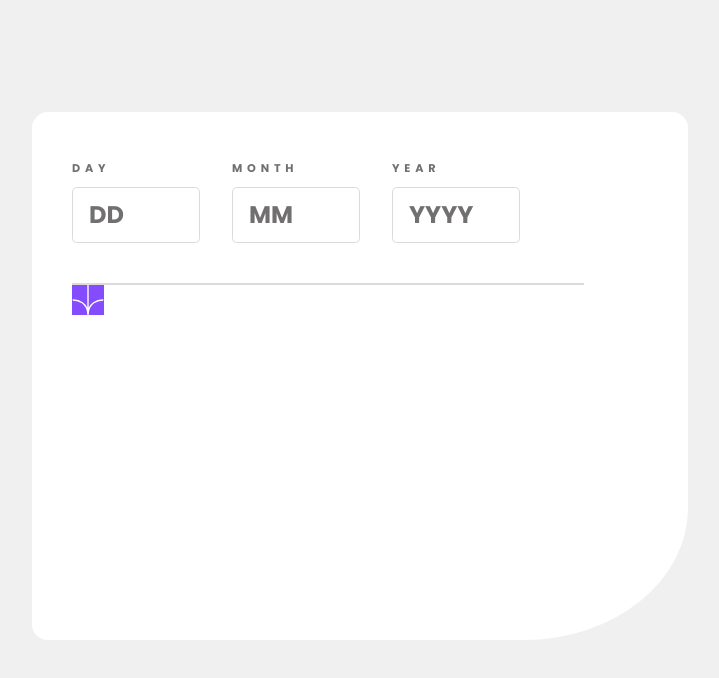
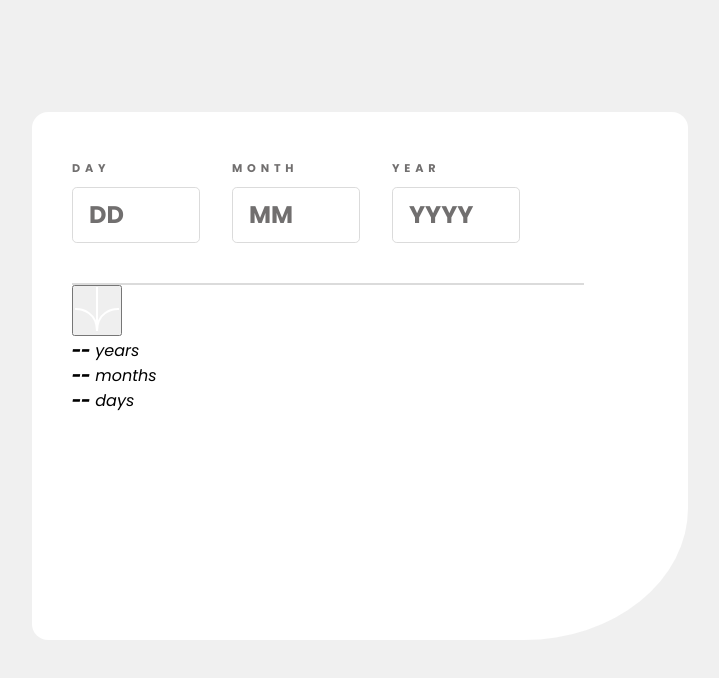
Before and after one commit to ishitaraina1807/Age_Calculator_project, a plain HTML site: page index.html in a window 1280 px wide. Shown: the whole page, without its empty margins (280-999 px from the left). Drawn offline with Linux system fonts and the light colour scheme.

Commit message:
Update index.html

```diff
--- a/index.html
+++ b/index.html
@@ -18,29 +18,51 @@
       href="./assets/images/favicon-32x32.png"
     />
 
-    <title>Frontend Mentor | Age calculator app</title>
-
+    <title>Age calculator app</title>
+    <script src=""></script>
   </head>
   <body>
     <main>
       <div class="container">
         <div class="input_container">
-        <div>
-          <div class="title">DAY</div>
-          <input type="number" class="input" placeholder="DD" />
-        </div>
+          <div>
+            <div class="title">DAY</div>
+            <input type="number" class="input" placeholder="DD" />
+            <br>
+          <small id="day-error-label" class="error-label" >
+            </small>
+          </div>
 
           <div>
             <div class="title">MONTH</div>
             <input type="number" class="input" placeholder="MM" />
+            <br>
+          <small id="month-error-label" class="error-label" >
+            </small>
           </div>
           <div>
             <div class="title">YEAR</div>
             <input type="number" class="input" placeholder="YYYY" />
+            <br>
+          <small id="year-error-label" class="error-label" >
+            </small>
           </div>
         </div>
-        <hr>
-        <div><img class="arrow-icon" src="/assets/images/icon-arrow.svg" alt="icon-arrow"></div>
+        <span class="submit-container">
+          <hr />
+          <button id="submit_btn">
+            <img src="/assets/images/icon-arrow.svg" alt="icon-arrow" />
+          </button>
+        </span>
+        <section class="output-container">
+
+          <i><p class="output-label"><b id="years-output">--</b> years</p></i>
+
+          <i><p class="output-label"><b id="months-output">--</b> months</p></i>
+
+          <i><p class="output-label"><b id="days-output">--</b> days</p></i>
+
+        </section>
       </div>
     </main>
   </body>
```
